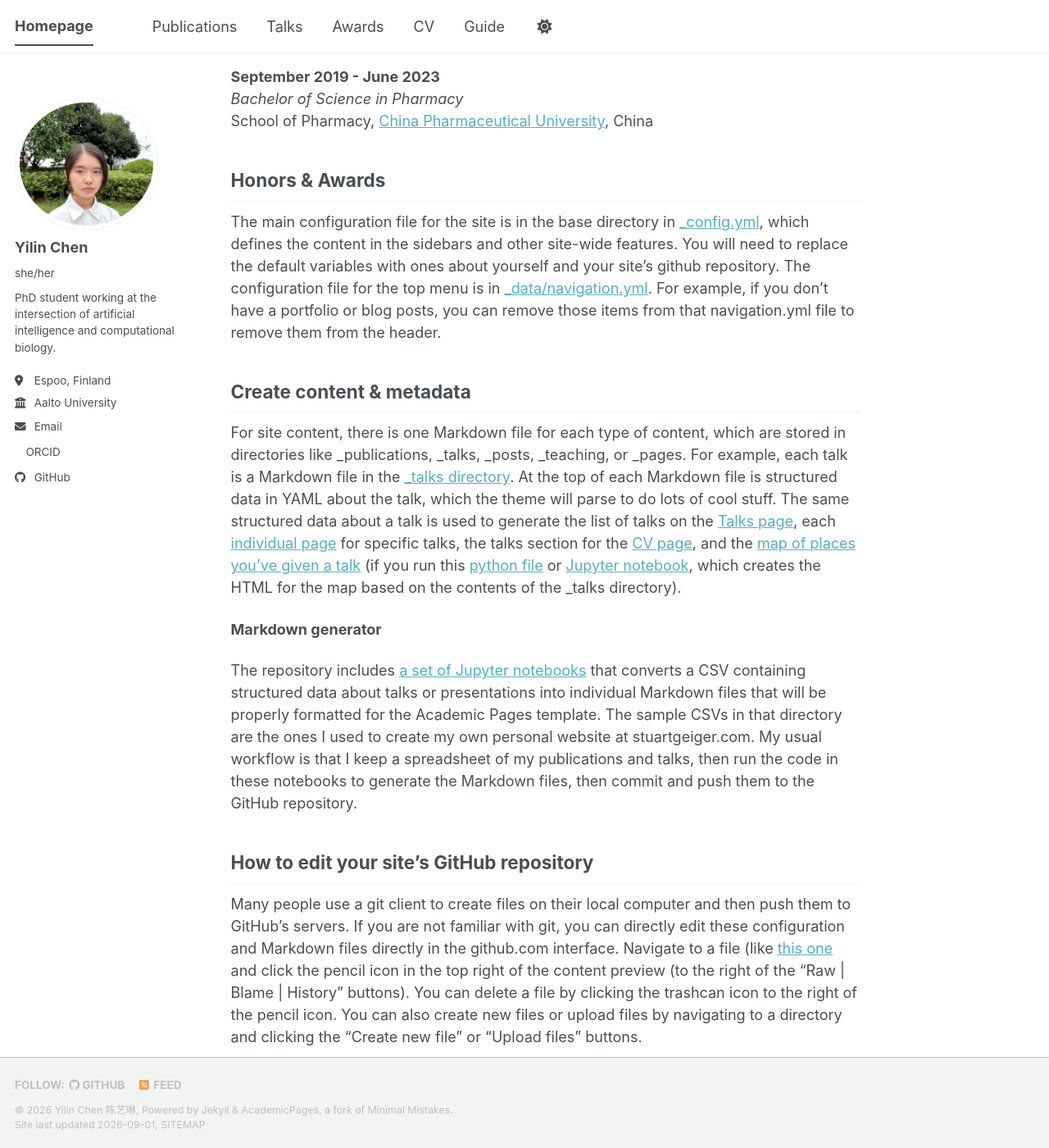
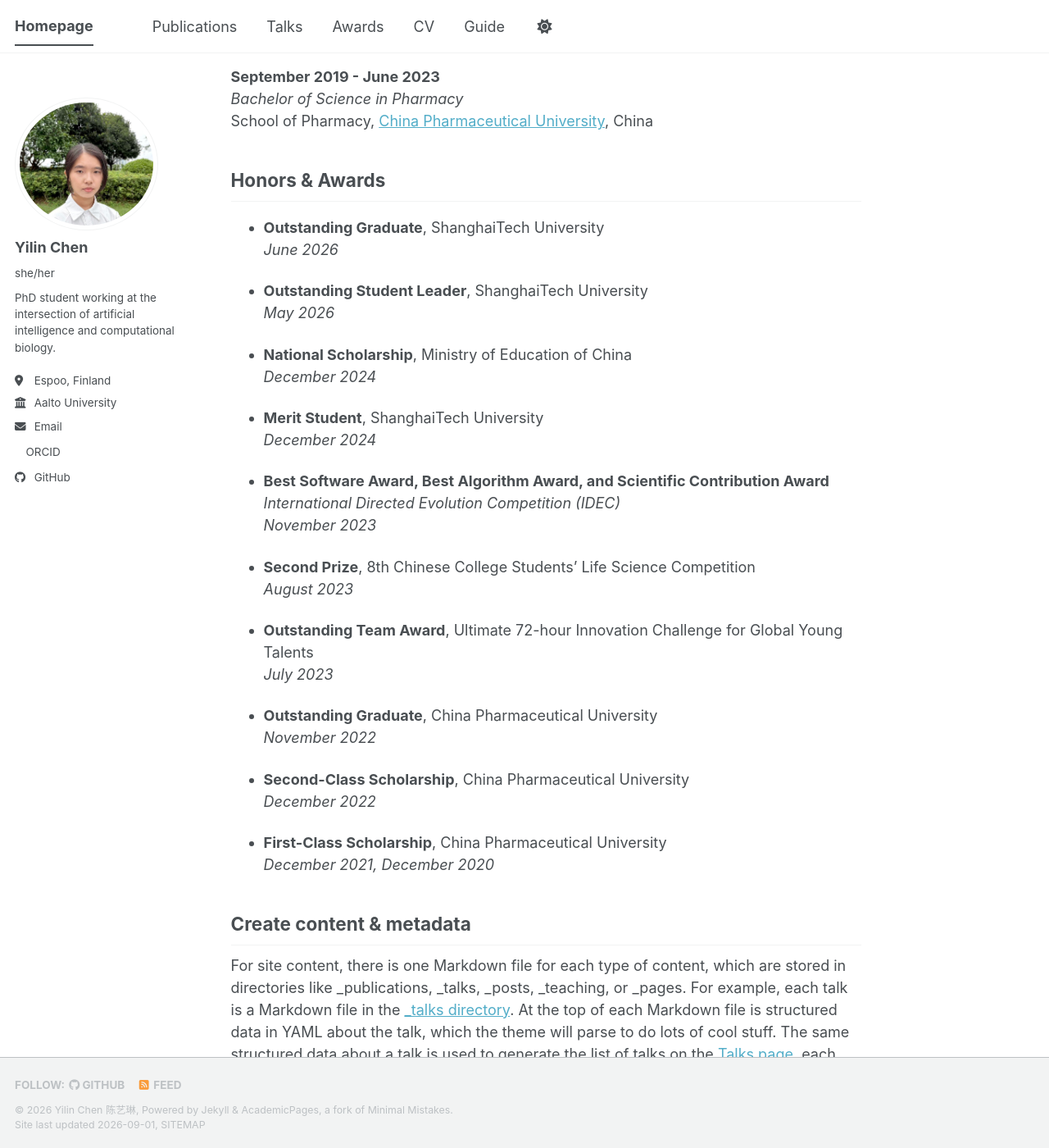
Before and after one commit to yilinchen1205/yilinchen.github.io, a Jekyll site: the page built from _pages/about.md, in a window 1280 px wide and 1400 px high, scrolled down 421 px. Shown: the whole window at 82% size. Built offline with Jekyll 4.4.1, drawn with Linux system fonts in a browser that asks for light colours; a style sheet for code colours, icons or effects is not loaded.

Commit message:
Update about.md

```diff
--- a/_pages/about.md
+++ b/_pages/about.md
@@ -25,7 +25,36 @@ School of Pharmacy, [China Pharmaceutical University](https://www.cpu.edu.cn/),
 
 Honors & Awards
 ------
-The main configuration file for the site is in the base directory in [_config.yml](https://github.com/academicpages/academicpages.github.io/blob/master/_config.yml), which defines the content in the sidebars and other site-wide features. You will need to replace the default variables with ones about yourself and your site's github repository. The configuration file for the top menu is in [_data/navigation.yml](https://github.com/academicpages/academicpages.github.io/blob/master/_data/navigation.yml). For example, if you don't have a portfolio or blog posts, you can remove those items from that navigation.yml file to remove them from the header.
+* **Outstanding Graduate**, ShanghaiTech University
+  *June 2026*
+
+* **Outstanding Student Leader**, ShanghaiTech University
+  *May 2026*
+
+* **National Scholarship**, Ministry of Education of China
+  *December 2024*
+
+* **Merit Student**, ShanghaiTech University
+  *December 2024*
+
+* **Best Software Award, Best Algorithm Award, and Scientific Contribution Award**
+  *International Directed Evolution Competition (IDEC)*
+  *November 2023*
+
+* **Second Prize**, 8th Chinese College Students' Life Science Competition
+  *August 2023*
+
+* **Outstanding Team Award**, Ultimate 72-hour Innovation Challenge for Global Young Talents
+  *July 2023*
+
+* **Outstanding Graduate**, China Pharmaceutical University
+  *November 2022*
+
+* **Second-Class Scholarship**, China Pharmaceutical University
+  *December 2022*
+
+* **First-Class Scholarship**, China Pharmaceutical University
+  *December 2021, December 2020*
 
 Create content & metadata
 ------
```
